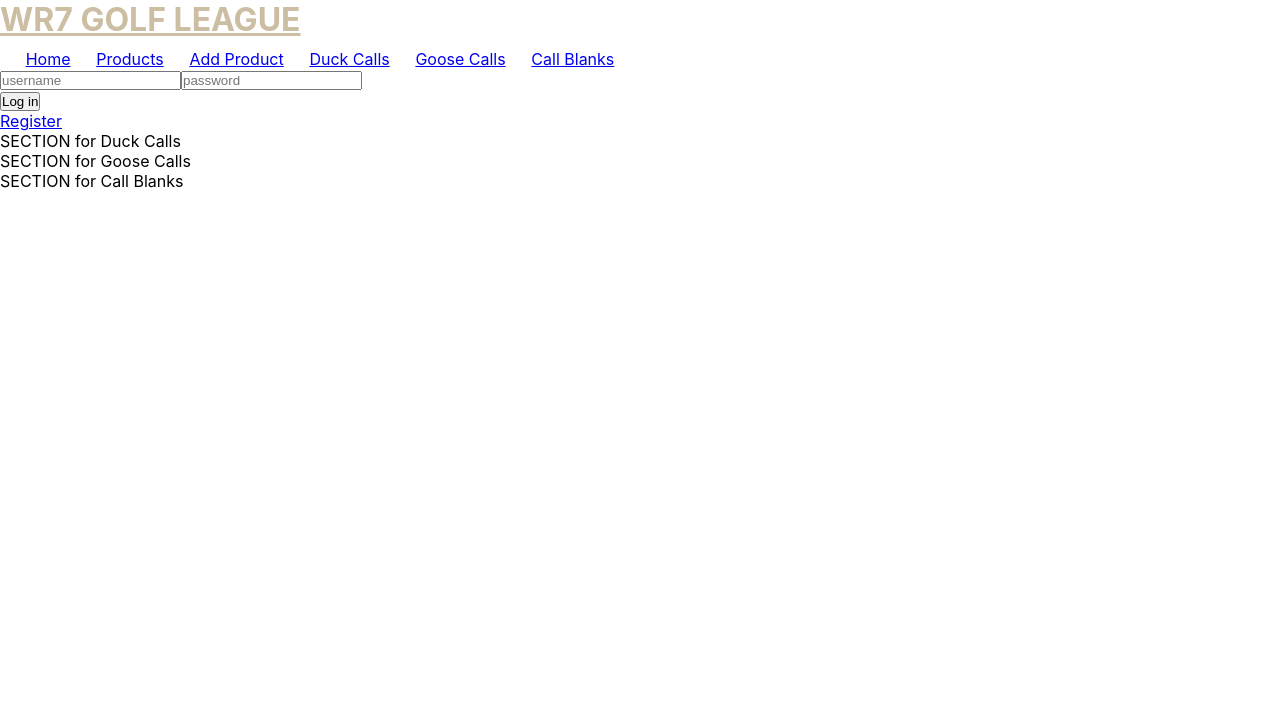
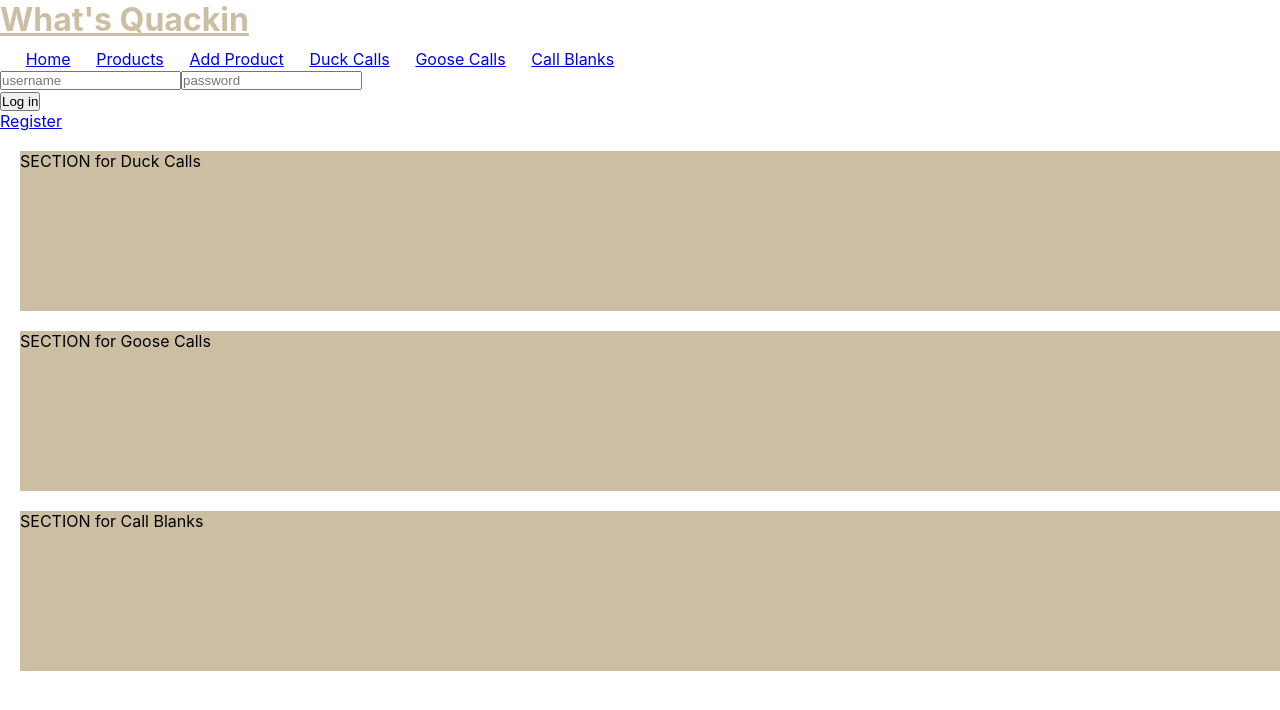
Before and after one commit to calvinmerrell/whats-quackin, a React (Create React App) app: page / in a window 1280 px wide. Shown: the top 710 px of the page. Built offline with nearby package versions, Linux system fonts and the light colour scheme.

Commit message:
header links work end of day

```diff
--- a/src/components/Header.js
+++ b/src/components/Header.js
@@ -49,7 +49,7 @@ const Header = (props) => {
 
     return (
         <header className="App-header">
-            <h1 className="header-title">WR7 GOLF LEAGUE</h1>
+            <h1 className="header-title">What's Quackin</h1>
             <nav className="nav-list">
                 <ul>
                     <Link className="App-link" to='/'>
@@ -60,19 +60,19 @@ const Header = (props) => {
                         <li>Products</li>
                     </Link>
 
-                    <Link className="App-link" to='/Add Product'>
+                    <Link className="App-link" to='/AddProduct'>
                         <li>Add Product</li>
                     </Link>
 
-                    <Link className="App-link" to='/Duck Calls'>
+                    <Link className="App-link" to='/DuckCalls'>
                         <li>Duck Calls</li>
                     </Link>
 
-                    <Link className="App-link" to='/Goose Calls'>
+                    <Link className="App-link" to='/GooseCalls'>
                         <li>Goose Calls</li>
                     </Link>
 
-                    <Link className="App-link" to='/Call Blanks'>
+                    <Link className="App-link" to='/CallBlanks'>
                         <li>Call Blanks</li>
                     </Link>
                 </ul>
--- a/src/components/Home.js
+++ b/src/components/Home.js
@@ -5,9 +5,9 @@ import './style.css'
 const Home = (props) => {
     return(
         <div>
-            <p> SECTION for Duck Calls </p>
-            <p> SECTION for Goose Calls </p>
-            <p> SECTION for Call Blanks </p>
+            <p className="product_section"> SECTION for Duck Calls </p>
+            <p className="product_section"> SECTION for Goose Calls </p>
+            <p className="product_section"> SECTION for Call Blanks </p>
         </div>
 
     )
--- a/src/components/NotFound.js
+++ b/src/components/NotFound.js
@@ -5,7 +5,7 @@ const NotFound = (props) => {
     return (
         <div>
         <h1> Page could not be found. </h1>
-        <Link to='/home'>Return to Home page</Link>
+        <Link to='/'>Return to Home page</Link>
         </div>
     )
 }
--- a/src/components/style.css
+++ b/src/components/style.css
@@ -22,3 +22,11 @@
     width: 100%;
     justify-content: space-evenly;
   }
+
+  .product_section {
+    width: 100vw;
+    height: 20vh;
+    border: 2px black;
+    margin: 20px;
+    background-color: #ccbea3;
+  }
--- a/src/routes.js
+++ b/src/routes.js
@@ -13,9 +13,9 @@ export default(
       <Route exact path='/' component={Home} />
       <Route exact path='/products' component={Products} />
       <Route exact path='/products/:product_id' component={Products} />
-      <Route exact path='/products' component={DuckCalls} />
-      <Route exact path='/products' component={GooseCalls} />
-      <Route exact path='/products' component={CallBlanks} />
+      <Route exact path='/duckcalls' component={DuckCalls} />
+      <Route exact path='/goosecalls' component={GooseCalls} />
+      <Route exact path='/callblanks' component={CallBlanks} />
       <Route exact path="/register"><Register /></Route>
       <Route component={NotFound}/>
     </Switch>
```
Also changed, not shown: src/components/AddProduct.js (added), 1 other file (tests, documents, lock files or other folders).
